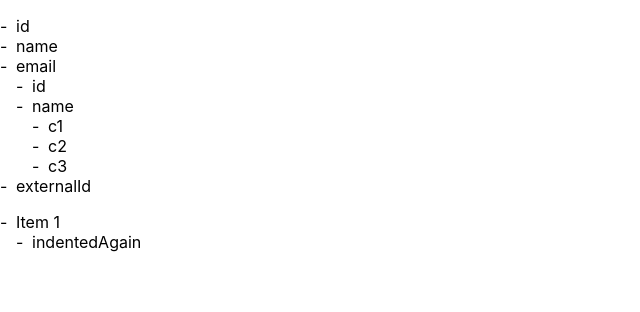
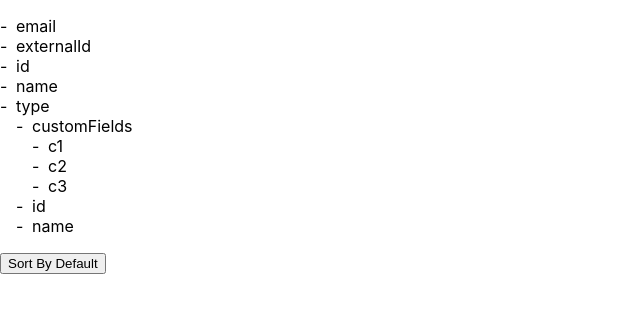
Before and after one commit to jhansen1344/stringDisplay, a React (Create React App) app: page / in a window 1280 px wide. Shown: the top 312 px of the page, without its empty margins (0-640 px from the left). Built offline with nearby package versions, Linux system fonts and the light colour scheme.

Commit message:
refactor to use Map instead of object, adds sorting

```diff
--- a/src/components/RecursiveListDisplay.tsx
+++ b/src/components/RecursiveListDisplay.tsx
@@ -1,15 +1,22 @@
 interface RecursiveListProps {
-    nestedList: any
+    nestedList: Map<string, any>
+    shouldSortAlphabetically: boolean
 }
 
 export default function RecursiveListDisplay(props: RecursiveListProps) {
-    console.log(props.nestedList);
+    let arrayFromMap = Array.from(props.nestedList);
+    if (props.shouldSortAlphabetically) {
+        arrayFromMap = arrayFromMap.sort();
+    }
     return (
         <ul className="dash">
-            {Object.keys(props.nestedList)
-                .map((key) => {
-                    return !!props.nestedList[key]
-                        ? <RecursiveListDisplay nestedList={props.nestedList[key]} />
+            {arrayFromMap
+                .map(([key, value]) => {
+                    return value !== null
+                        ? <>
+                            <li>{key} </li>
+                            <RecursiveListDisplay nestedList={value} shouldSortAlphabetically={props.shouldSortAlphabetically} />
+                        </>
                         : <li>{key} </li>
                 })}
         </ul >
--- a/src/components/StringDisplay.tsx
+++ b/src/components/StringDisplay.tsx
@@ -1,27 +1,21 @@
 import { useEffect, useState } from "react";
-import useConvertStringToObject from "../hooks/useConvertStringToObject"
+import useConvertStringToMap from "../hooks/useConvertStringToMap"
 import RecursiveListDisplay from "./RecursiveListDisplay";
 
 
 export default function StringDisplay() {
     const inputString = "(id, name, email, type(id, name, customFields(c1, c2, c3)), externalId)";
-    const convertString = useConvertStringToObject;
-    const [stringAsObject, setStringAsObject] = useState<any>({});
+    const mapString = useConvertStringToMap;
+    const [mappedString, setMappedString] = useState<Map<string, any>>(new Map());
+    const [shouldSortAlphabetically, setShouldSortAlphabetically] = useState<boolean>(true);
 
     useEffect(() => {
-        setStringAsObject(convertString(inputString));
+        setMappedString(mapString(inputString));
     }, [])
     return (
         <>
-            <RecursiveListDisplay nestedList={stringAsObject} />
-
-            <ul className="dash">
-                <li>Item 1</li>
-                <ul className="dash">
-                    <li>indentedAgain</li>
-                </ul>
-
-            </ul>
+            <RecursiveListDisplay nestedList={mappedString} shouldSortAlphabetically={shouldSortAlphabetically} />
+            <button onClick={() => setShouldSortAlphabetically(!shouldSortAlphabetically)}>{shouldSortAlphabetically ? ('Sort By Default') : ('Sort Alphabetically')}</button>
         </>
     )
 }
--- /dev/null
+++ b/src/hooks/useConvertStringToMap.tsx
@@ -0,0 +1,24 @@
+
+const useConvertStringToMap = (rawString: string) => {
+
+
+    let customFieldsMap = new Map();
+    customFieldsMap.set("c1", null);
+    customFieldsMap.set("c2", null);
+    customFieldsMap.set("c3", null);
+
+    let typeMap = new Map();
+    typeMap.set("id", null);
+    typeMap.set("name", null);
+    typeMap.set("customFields", customFieldsMap);
+
+    let map = new Map();
+    map.set("id", null);
+    map.set("name", null);
+    map.set("email", null);
+    map.set("type", typeMap);
+    map.set("externalId", null);
+    return map;
+}
+
+export default useConvertStringToMap
--- a/src/hooks/useConvertStringToObject.tsx
+++ /dev/null
@@ -1,21 +0,0 @@
-
-const useConvertStringToObject = (rawString: string) => {
-
-    return {
-        "id": null,
-        "name": null,
-        "email": null,
-        "type": {
-            "id": null,
-            "name": null,
-            "customFields": {
-                "c1": null,
-                "c2": null,
-                "c3": null
-            },
-        },
-        "externalId": null
-    }
-}
-
-export default useConvertStringToObject
```
Also changed, not shown: 2 other files (tests, documents, lock files or other folders).
